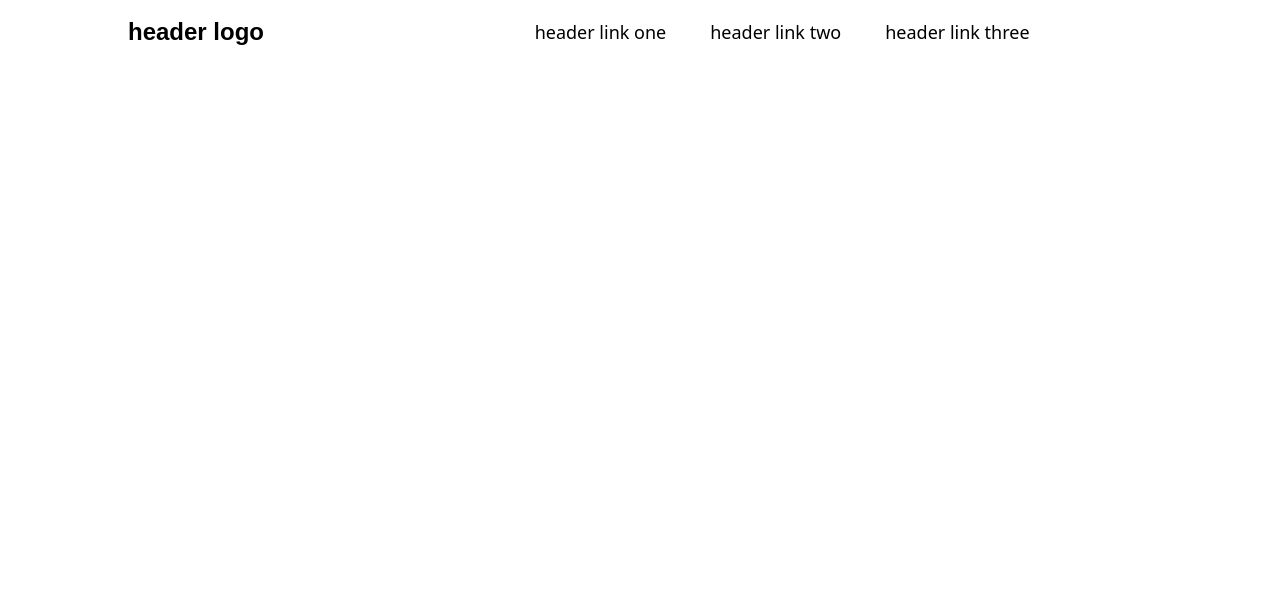
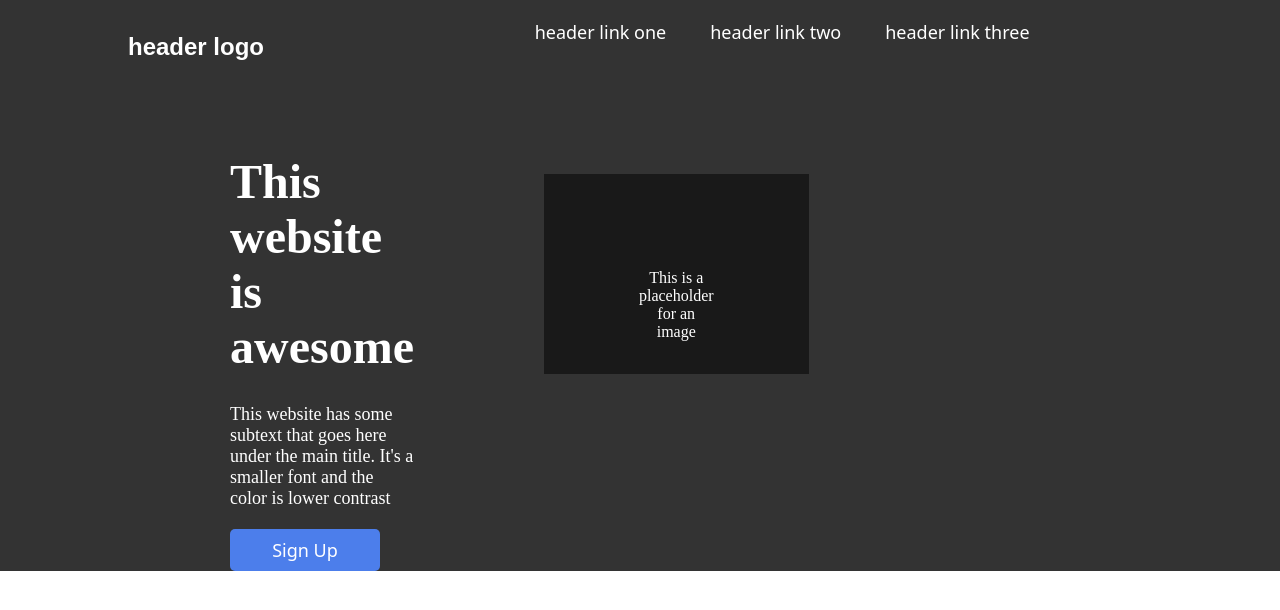
Before and after one commit to eren-eroglu/landing-page, a plain HTML site: page index.html in a window 1280 px wide. Drawn offline with Linux system fonts and the light colour scheme.

Commit message:
nav-bar and hero pages has been done

```diff
--- a/index.html
+++ b/index.html
@@ -9,6 +9,7 @@
   <style> h1 {font-family: Arial, Helvetica, sans-serif;}</style>
 </head>
 <body>
+<div class="color">
   <header><nav class="navbar">
 <div class="logo"><h1>header logo</h1></div>
     <nav class="navbar">
@@ -17,5 +18,19 @@
         <li><a href="#">header link two</a></li>
         <li><a href="#">header link three</a></li>
  </nav>
+</header>
+
+ <div class="row">
+<div class="col-1">
+  <h2>This website is awesome</h2>
+  <h3>This website has some subtext that goes here under the main title. It's a smaller font and the color is lower contrast</h3>
+  <button>Sign Up</button>
+</div>
+
+<div class="img">This is a placeholder for an image</div>
+</div>
+
+
+</div>
 </body>
 </html>
--- a/style.css
+++ b/style.css
@@ -3,7 +3,7 @@
   box-sizing: border-box;
   margin: 0;
   padding: 0;
-
+  color: white;
 }
 
 
@@ -12,6 +12,7 @@ li, a, button {
   font-family: system-ui, -apple-system, BlinkMacSystemFont, 'Segoe UI', Roboto, Oxygen, Ubuntu, Cantarell, 'Open Sans', 'Helvetica Neue', sans-serif;
   text-decoration: none;
   font-size: 18px;
+  color: white;
 
 }
 
@@ -21,6 +22,8 @@ li, a, button {
   justify-content: space-between;
   align-items: center;
   padding: 10px 10%;
+  margin-bottom: 30px;
+  color: white;
 }
 .logo {
   cursor: pointer;
@@ -33,9 +36,52 @@ li {
 }
 
 li, a {
-  color: black;
+  color: rgb(255, 255, 255);
 }
 button {
   padding: 9px 25px;
-  background-color:blueviolet;
+  background-color:rgb(76, 126, 235);
 }
+
+.col-1 , h2{
+  font-size: 48px;
+}
+.col-1 , h3{
+   margin-top: 30px;
+  font-size: 18px;
+  font-weight: normal;
+}
+
+.col-1 {
+  display: flex;
+  flex-direction: column;
+  flex-basis: 30%;
+  position: relative;
+  margin-left: 230px;
+}
+
+.row{
+  display: flex;
+  justify-content: space-between;
+
+}
+button {
+  width: 150px;
+  margin-top: 20px;
+  border-radius: 5px;
+  border-style:  none;
+}
+
+.img {
+  margin-left: 130px;
+  margin-right: 500px;
+  margin-top: 50px;
+  height: 200px;
+  width: 500px;
+  background-color: rgba(0, 0, 0, 0.507);
+  text-align: center;
+  padding: 95px;
+}
+.color {
+  background-color:rgb(51, 51, 51)
+}
```
